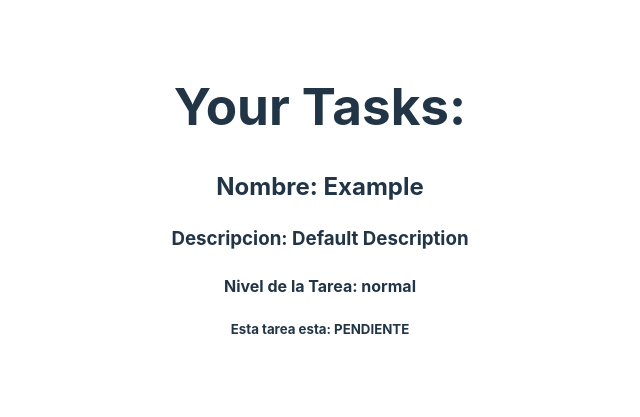
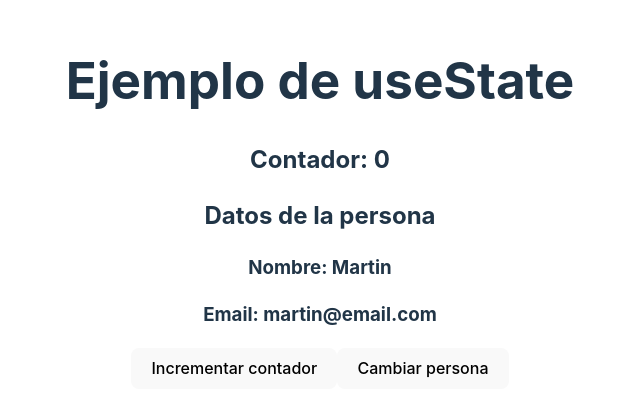
Before and after one commit to miguelruizF/app_tasks, a React (Vite) app: page / in a window 1280 px wide. Shown: the part 197-614 px from the top of the page, without its empty margins (320-960 px from the left). Built offline with nearby package versions, Linux system fonts and the light colour scheme.

Commit message:
ejemplos de useState

```diff
--- a/src/App.jsx
+++ b/src/App.jsx
@@ -1,11 +1,13 @@
 import './App.css'
-import { Task_ListComponent } from './components/container/Task_List'
+import { Ejempĺo1 } from './hooks/Ejempĺo1'
+// import { Task_ListComponent } from './components/container/Task_List'
 
 function App() {
   return (
     <>
     {/* Componente de listado de tareas */}
-      <Task_ListComponent />
+      {/* <Task_ListComponent /> */}
+      <Ejempĺo1/>
     </>
   )
 }
--- /dev/null
+++ b/src/hooks/Ejempĺo1.jsx
@@ -0,0 +1,48 @@
+//useState
+// import React from 'react'
+import { useState } from 'react';
+
+export const Ejempĺo1 = () => {
+
+    //Valor inicial para un contador
+    const valorInicial = 0;
+
+    //Valor inicial para una persona
+    const personaInicial = {
+        name: 'Martin',
+        email: 'martin@email.com'
+    }
+
+    //valorInicial y personaInicial deberan ser parte del componente y asi poder gestionar su cambio
+    const [contador, setContador] = useState(valorInicial);
+    const [persona, setPersona] = useState(personaInicial);
+
+    /* Funcion para actualizar el estado de contador */
+
+    function incrementarContador() {
+        setContador(contador + 1);
+    }
+
+    /* Funcion para actualizar el estado de persona */
+    function actualizarPersona() {
+        setPersona({
+            name: "Juan",
+            email: "juan@email.com"
+        });
+    }
+
+    return (
+        <>
+        <h1>Ejemplo de useState</h1>
+        <h2>Contador: {contador}</h2>
+        <h2>Datos de la persona</h2>
+        <h3>Nombre: {persona.name}</h3>
+        <h3>Email: {persona.email}</h3>
+        {/* Bloque de botones para actualizar los estados */}
+        <div>
+            <button onClick={incrementarContador}>Incrementar contador</button>
+            <button onClick={actualizarPersona}>Cambiar persona</button>
+        </div>
+        </>
+    )
+}
```
